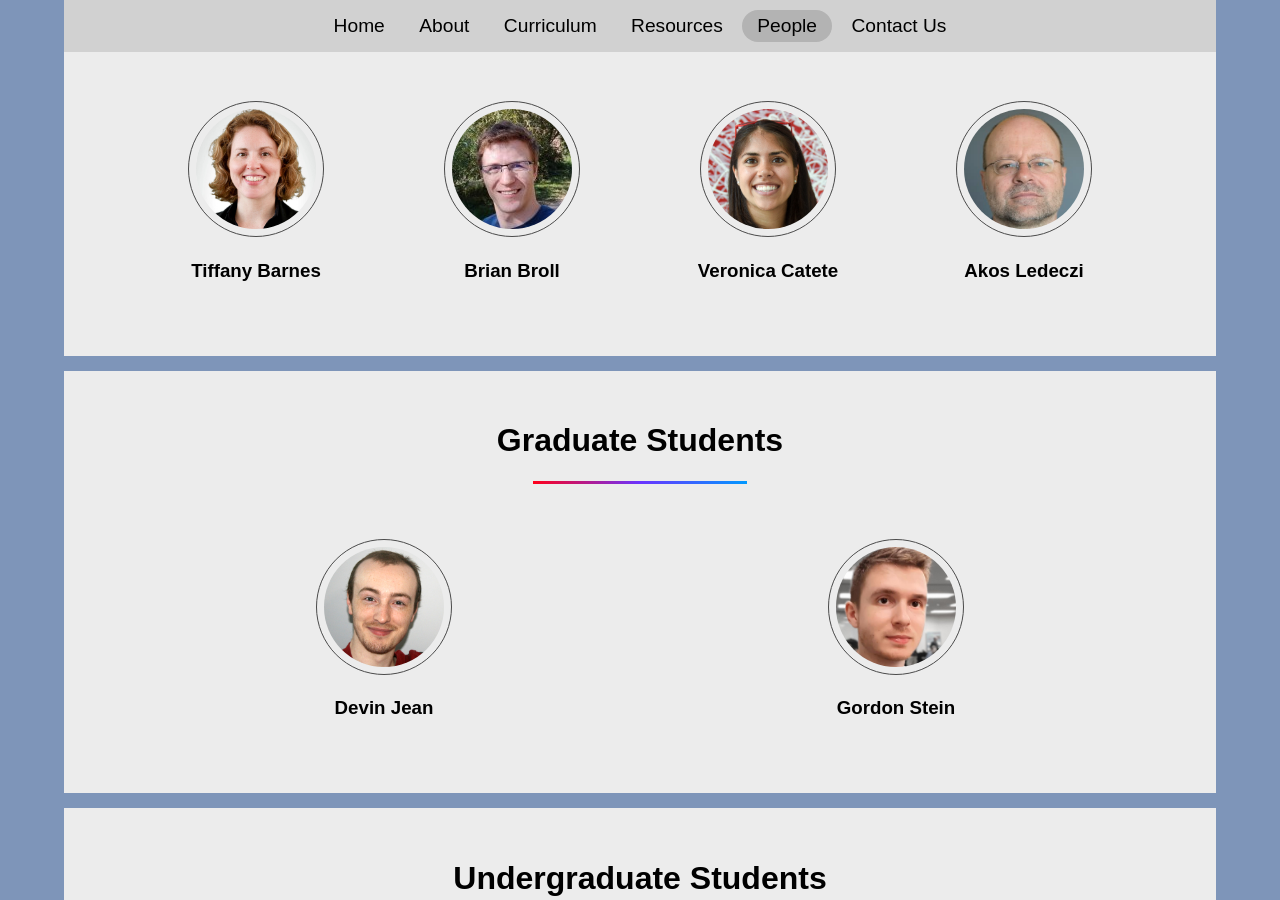
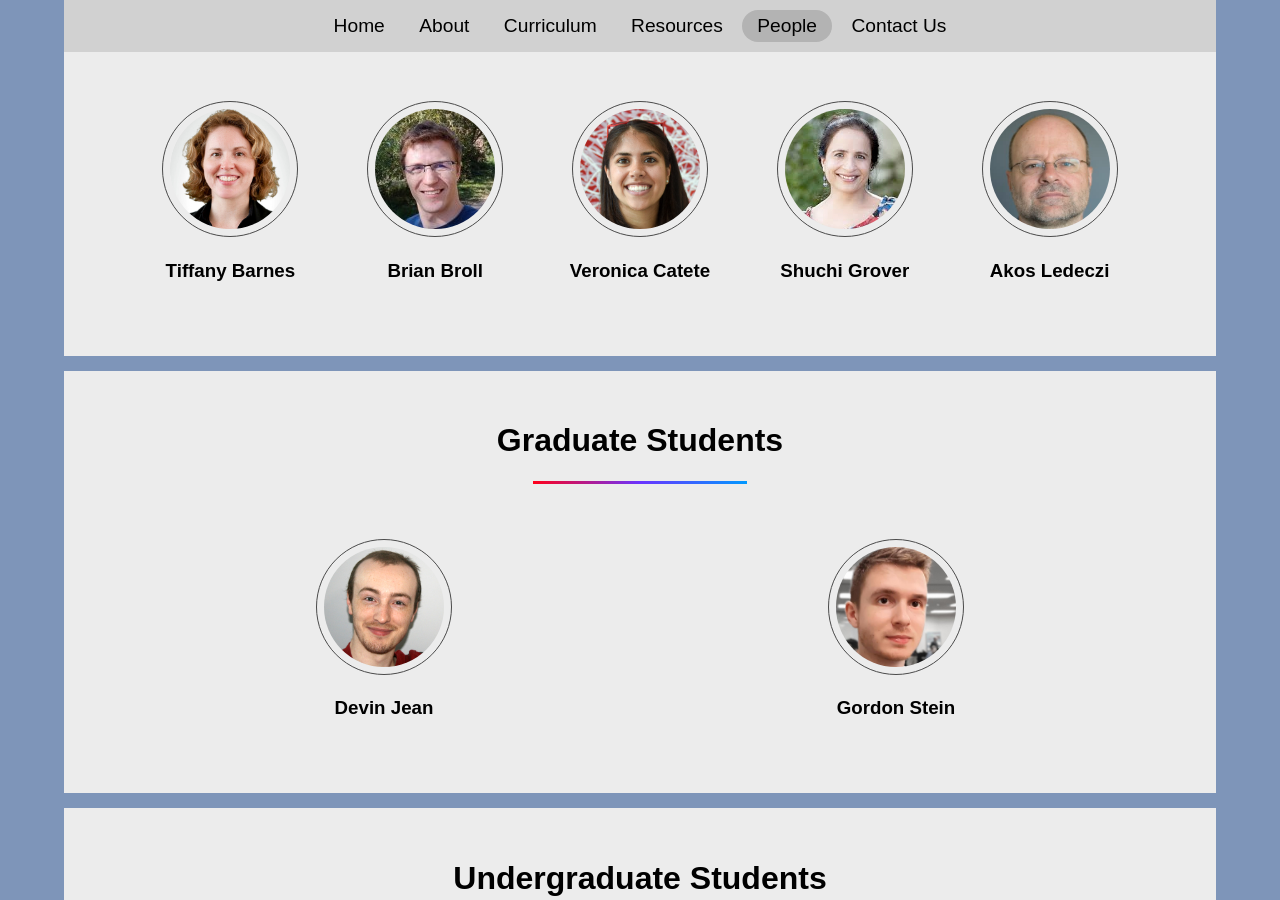
Before and after one commit to csfrontiers/csfrontiers.org, a Jekyll site: the page built from people.html, in a window 1280 px wide and 900 px high, scrolled down 367 px. Built offline with Jekyll 4.4.1, drawn with Linux system fonts in a browser that asks for light colours.

Commit message:
added shuchi grover and csf email

```diff
--- a/_data/faculty-research-staff.yml
+++ b/_data/faculty-research-staff.yml
@@ -7,6 +7,9 @@
 - firstname: Veronica
   lastname: Catete
   link: http://www.veronicacatete.com/
+- firstname: Shuchi
+  lastname: Grover
+  link: https://www.shuchigrover.com/
 - firstname: Akos
   lastname: Ledeczi
   link: https://www.isis.vanderbilt.edu/akos/
--- a/contact.html
+++ b/contact.html
@@ -4,5 +4,7 @@ layout: default
 <div class='content'>
     {% include title.html text='Contact Us' %}
 
-    <h2 class='center'>Group Email TBD</h2>
+    <p class='center'>
+        If you are interested in our program or have any questions, feel free to contact us at {% include mailto.html address='nsf.csfrontiers@gmail.com' %}.
+    </p>
 </div>
```
Also changed, not shown: assets/images/shuchi-grover.jpeg (added).
